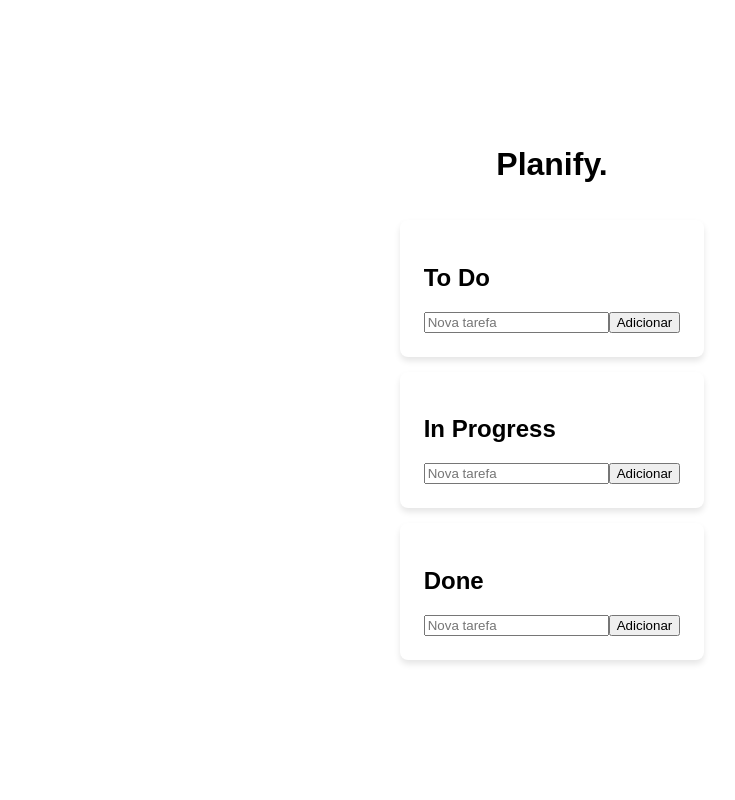
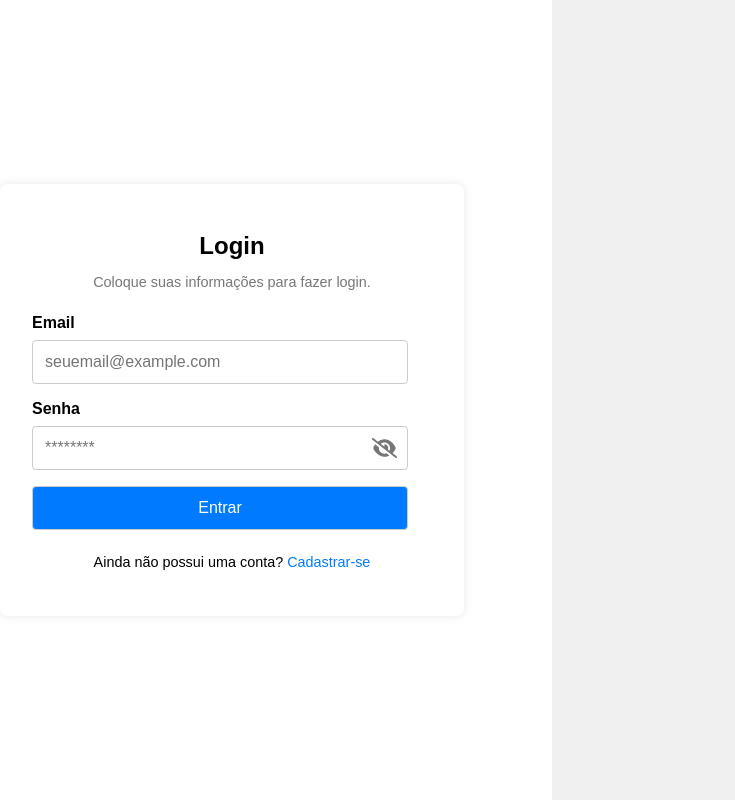
Before and after one commit to henriquepx/planify-front, a React (Vite) app: page / in a window 1280 px wide. Shown: the whole page, without its empty margins (88-823 px from the left). Built offline with nearby package versions, Linux system fonts and the light colour scheme.

Commit message:
feat: add function to receive data

```diff
--- a/src/pages/Login/Login.css
+++ b/src/pages/Login/Login.css
@@ -55,6 +55,14 @@ body, html {
   }
 
   .form-input {
+    width: 100%;
+    padding: 0.75rem;
+    font-size: 1rem;
+    border-radius: 4px;
+    border: 1px solid #ccc;
+  }
+
+  .form-input-password {
     width: 100%;
     padding: 0.75rem;
     font-size: 1rem;
--- a/src/pages/Login/Login.jsx
+++ b/src/pages/Login/Login.jsx
@@ -6,6 +6,7 @@ import { z } from 'zod';
 import { useForm } from 'react-hook-form';
 import { zodResolver } from '@hookform/resolvers/zod';
 import axios from 'axios';
+import { useNavigate } from 'react-router-dom';
 
 const loginSchema = z.object({
   email: z.string().email("Email inválido"),
@@ -15,6 +16,7 @@ const loginSchema = z.object({
   path: ["confirmPassword"],
 });
 const Login = () => {
+  const navigate = useNavigate();
   const [isPasswordVisible, setIsPasswordVisible] = useState(false);
 
   const { register, handleSubmit, formState: { errors } } = useForm({
@@ -23,18 +25,18 @@ const Login = () => {
 
   const onSubmit = async (data) => {
     try {
-      const response = await axios.post('*', data, {
+      const response = await axios.post(`${API_URL}/login`, data, {
         headers: {
           'Content-Type': 'application/json',
         },
       });
       console.log(response.data);
       console.log('Login efetuado');
+      navigate('/home');
     } catch (error) {
       console.error(error);
     }
   };
-
 
   return (
     <div className="login-wrapper">
@@ -47,9 +49,7 @@ const Login = () => {
           <form className="login-form" onSubmit={handleSubmit(onSubmit)}>
             <div className="form-group">
                 <label htmlFor="email" className="form-label">Email</label>
-                <div  className="password-input-container">
-                    <input type="email" id="email" className="form-input" placeholder="seuemail@example.com" {...register('password')} />
-              </div>
+                  <input type="email" id="email" className="form-input" placeholder="seuemail@example.com" {...register('email')} />
               {errors.email && <p className="error-message">{errors.email.message}</p>}
             </div>
             <div className="form-group">
@@ -70,7 +70,7 @@ const Login = () => {
               </div>
               {errors.password && <p className="error-message">{errors.password.message}</p>}
             </div>
-            <button type="submit" className="login-button">Entrar</button>
+            <button type="submit" className="form-input" style={{ cursor: 'pointer', backgroundColor: '#007bff', color: 'white' }}>Entrar</button>
           </form>
           <div className="login-footer">
             <p className="login-footer-text">
--- a/src/pages/Register/Register.css
+++ b/src/pages/Register/Register.css
@@ -35,6 +35,7 @@
 
 .form-group {
   margin-bottom: 1rem;
+  width: 100%;
 }
 
 .form-label {
@@ -43,11 +44,12 @@
 }
 
 .form-input {
-    width: 100%;
+  width: calc(100% - 1.5rem);
   padding: 0.75rem;
   border: 1px solid #ccc;
   border-radius: 4px;
   font-size: 16px;
+  box-sizing: border-box;
 }
 
 .password-input-container {
@@ -58,7 +60,7 @@
 
 .password-toggle-icon {
   position: absolute;
-    right: 0.75rem;
+  right: 2.2rem;
   cursor: pointer;
   font-size: 1.25rem;
   color: #777;
--- a/src/pages/Register/Register.jsx
+++ b/src/pages/Register/Register.jsx
@@ -6,6 +6,7 @@ import { faEye, faEyeSlash } from '@fortawesome/free-solid-svg-icons';
 import { z } from 'zod';
 import { useForm } from 'react-hook-form';
 import { zodResolver } from '@hookform/resolvers/zod';
+import { useNavigate } from 'react-router-dom';
 
 const registerSchema = z.object({
   name: z.string().min(3, "O nome deve ter pelo menos 3 caracteres"),
@@ -18,6 +19,7 @@ const registerSchema = z.object({
 });
 
 const Register = () => {
+  const navigate = useNavigate();
   const [isPasswordVisible, setIsPasswordVisible] = useState(false);
   const [isConfirmPasswordVisible, setIsConfirmPasswordVisible] = useState(false);
 
@@ -27,13 +29,15 @@ const Register = () => {
 
   const onSubmit = async (data) => {
     try {
-      const response = await axios.post('*', data, {
+      const response = await axios.post(`${API_URL}/register`, data, {
         headers: {
           'Content-Type': 'application/json',
         },
       });
       console.log(response.data);
-      console.log('Cadastrando');
+      console.log('Cadastro efetuado');
+
+      navigate('/home');
     } catch (error) {
       console.error(error);
     }
@@ -94,11 +98,11 @@ const Register = () => {
                 {errors.confirmPassword && <p className="error-message">{errors.confirmPassword.message}</p>}
               </div>
             </div>
-            <button type="submit" className="register-button">Cadastrar</button>
+            <button type="submit" className="form-input" style={{ cursor: 'pointer', backgroundColor: '#007bff', color: 'white' }}>Cadastrar</button>
           </form>
           <div className="register-footer">
             <p className="register-footer-text">
-              Já possui uma conta? <a href="/login" className="register-link">Login</a>
+              Já possui uma conta? <a href="/" className="register-link">Login</a>
             </p>
           </div>
         </div>
--- a/src/routes/Route.jsx
+++ b/src/routes/Route.jsx
@@ -7,8 +7,8 @@ const AppRoutes = () => {
   return (
     <Router>
       <Routes>
-        <Route path="/" element={<Home />} />
-        <Route path="/login" default element={<Login />} />
+        <Route path="/home" element={<Home />} />
+        <Route path="/" default element={<Login />} />
         <Route path="/register" element={<Register />} />
       </Routes>
     </Router>
```
Lines whose indentation alone changed are shown as unchanged.
